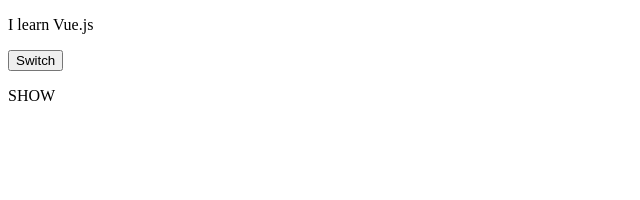
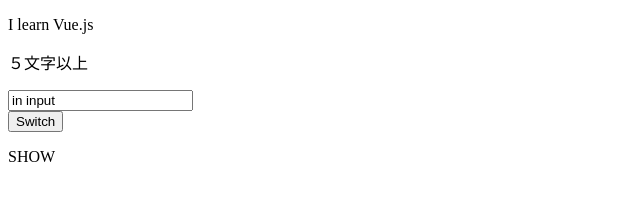
Before and after one commit to white0221/learn_vue, a plain HTML site: page index.html in a window 1280 px wide. Shown: the whole page, without its empty margins (0-640 px from the left). Drawn offline with nearby package versions, Linux system fonts and the light colour scheme.

Commit message:
C2 bind & ?(if)"

```diff
--- a/index.html
+++ b/index.html
@@ -9,6 +9,9 @@
     <body>
         <div id="app">
             <p>{{ message }}</p>
+            <p>{{ message.length >= 5 ? '５文字以上' : '５文字未満' }}</p>
+            <input type="text" v-bind:value="inputed">
+            <br>
             <button v-on:click="show=!show">Switch</button>
             <transition>
                 <p v-if="show">SHOW</p>
--- a/main.js
+++ b/main.js
@@ -2,6 +2,7 @@
     el: '#app',
     data: {
         message: 'I learn Vue.js',
-        show: true
+        show: true,
+        inputed: 'in input'
     }
 })
```
